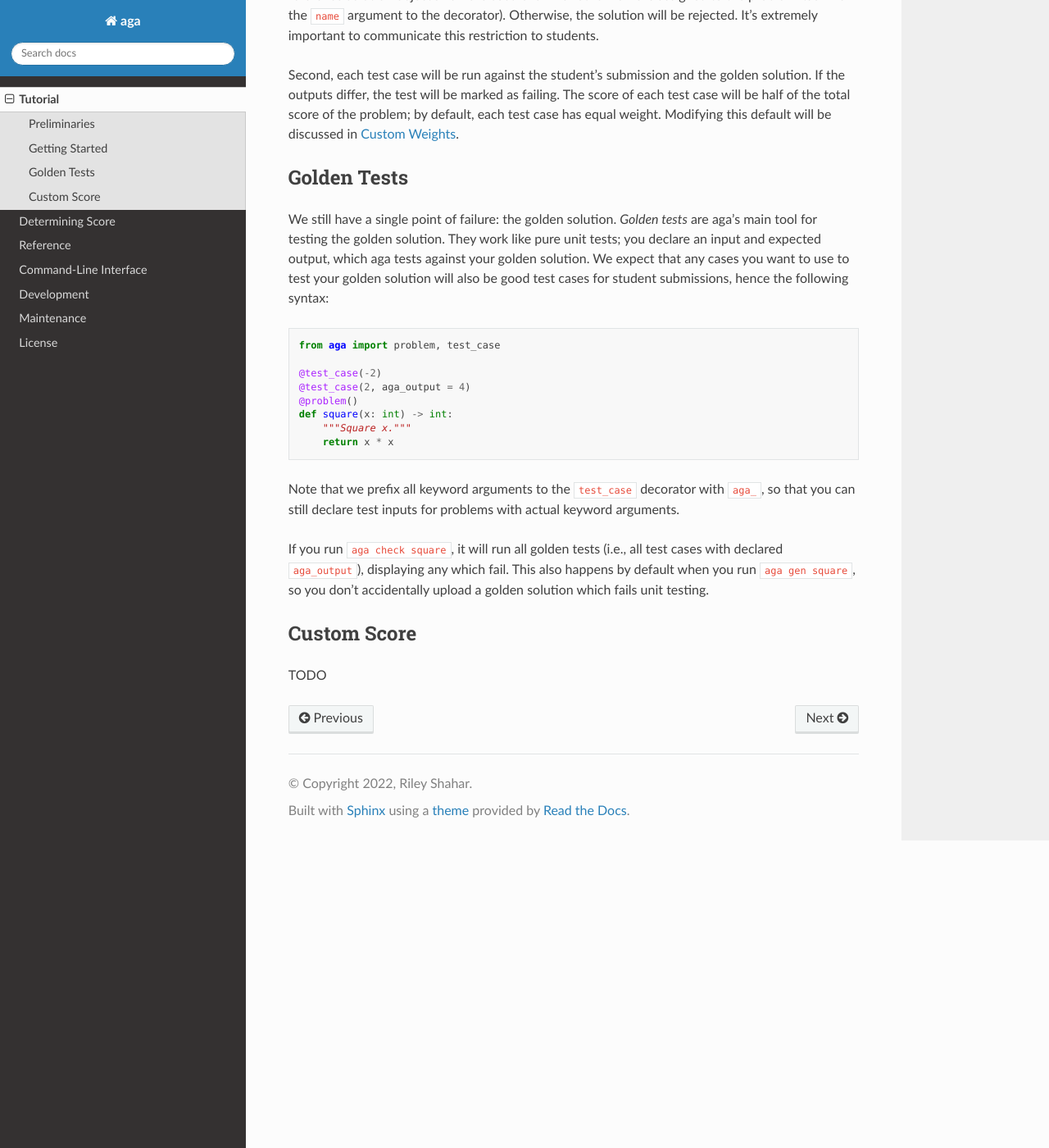
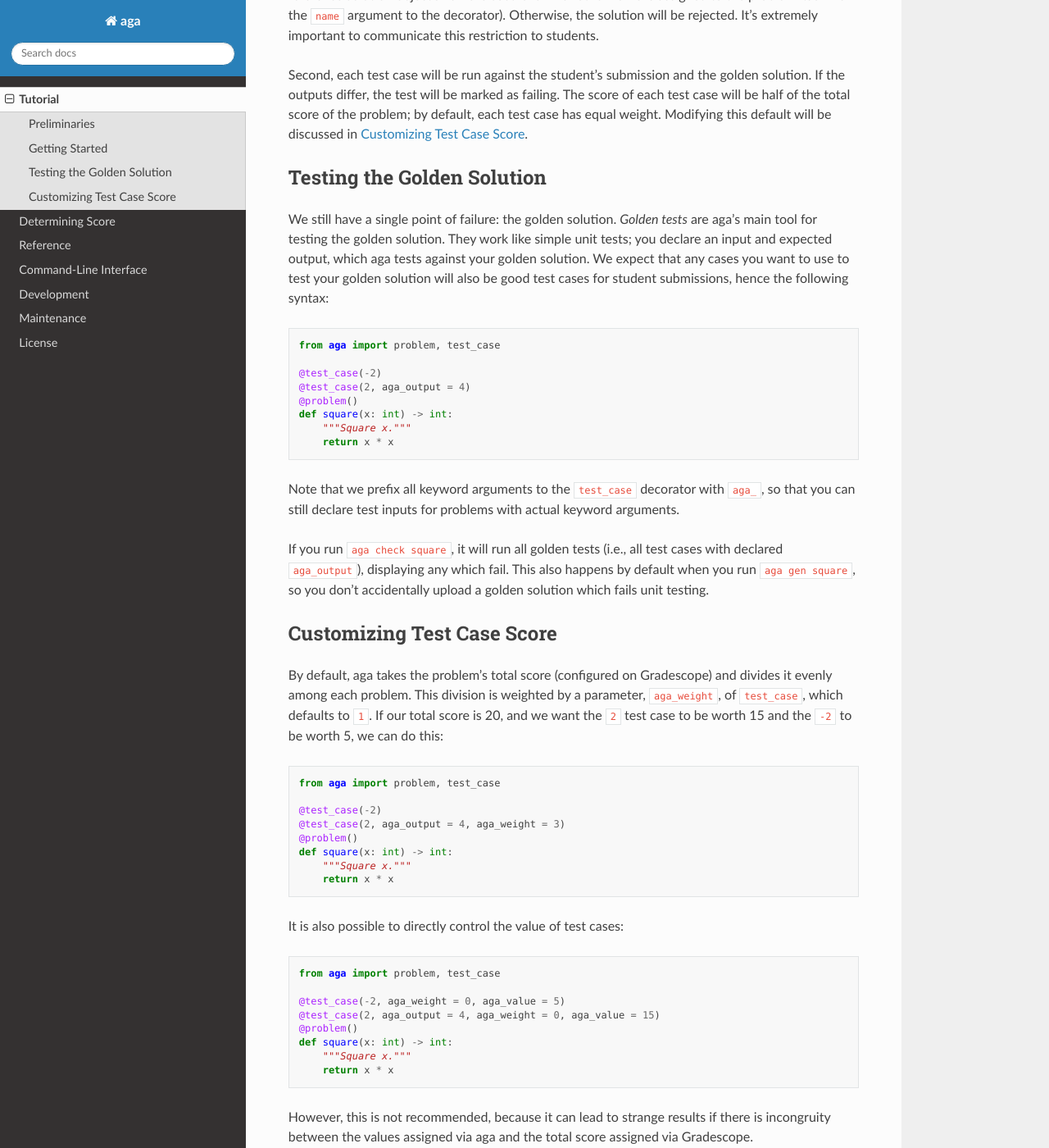
Before and after one commit to rileyshahar/aga, a Sphinx documentation site: the page built from docs/tutorial.md, in a window 1280 px wide and 1400 px high, scrolled down 1524 px. Shown: the whole window at 82% size. Built offline with Sphinx 7.4.7 and the Read the Docs theme 2.0.0, drawn with Linux system fonts in a browser that asks for light colours; some of the changed text lies outside the part shown.

Commit message:
Add score section to tutorial

````diff
--- a/docs/tutorial.md
+++ b/docs/tutorial.md
@@ -79,12 +79,13 @@ Second, each test case will be run against the student's submission and the
 golden solution. If the outputs differ, the test will be marked as failing. The
 score of each test case will be half of the total score of the problem; by
 default, each test case has equal weight. Modifying this default will be
-discussed in [Custom Weights](tutorial.html#custom-score).
+discussed in
+[Customizing Test Case Score](tutorial.html#customizing-test-case-score).
 
-## Golden Tests
+## Testing the Golden Solution
 
 We still have a single point of failure: the golden solution. _Golden tests_ are
-aga's main tool for testing the golden solution. They work like pure unit tests;
+aga's main tool for testing the golden solution. They work like simple unit tests;
 you declare an input and expected output, which aga tests against your golden
 solution. We expect that any cases you want to use to test your golden solution
 will also be good test cases for student submissions, hence the following
@@ -110,6 +111,41 @@ cases with declared `aga_output`), displaying any which fail. This also happens
 by default when you run `aga gen square`, so you don't accidentally upload a
 golden solution which fails unit testing.
 
-## Custom Score
+## Customizing Test Case Score
 
-TODO
+By default, aga takes the problem's total score (configured on Gradescope) and
+divides it evenly among each problem. This division is weighted by a parameter,
+`aga_weight`, of `test_case`, which defaults to `1`. If our total score is 20,
+and we want the `2` test case to be worth 15 and the `-2` to be worth 5, we can
+do this:
+
+```python
+from aga import problem, test_case
+
+@test_case(-2)
+@test_case(2, aga_output = 4, aga_weight = 3)
+@problem()
+def square(x: int) -> int:
+    """Square x."""
+    return x * x
+```
+
+It is also possible to directly control the value of test cases:
+
+```python
+from aga import problem, test_case
+
+@test_case(-2, aga_weight = 0, aga_value = 5)
+@test_case(2, aga_output = 4, aga_weight = 0, aga_value = 15)
+@problem()
+def square(x: int) -> int:
+    """Square x."""
+    return x * x
+```
+
+However, this is not recommended, because it can lead to strange results if
+there is incongruity between the values assigned via aga and the total score
+assigned via Gradescope.
+
+For complete semantics of score determination, see [Determining
+Score](score.md).
````
